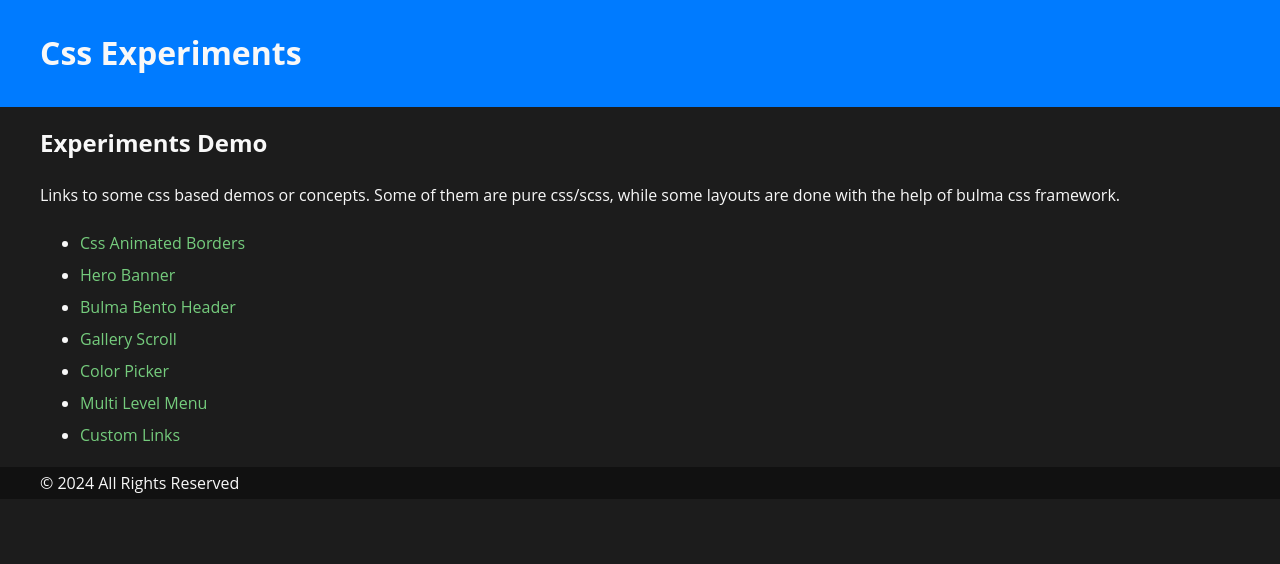
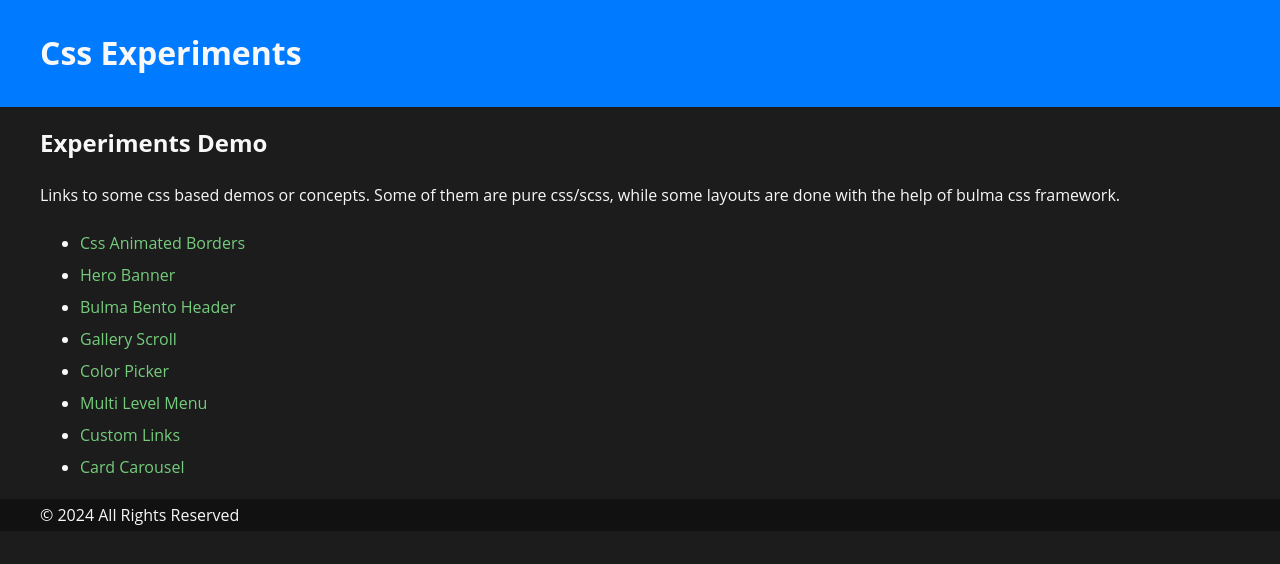
Before and after one commit to ae-app-labs/web-css-experiments, a Jekyll site: the page built from index.md, in a window 1280 px wide. Shown: the top 564 px of the page. Built offline with Jekyll 4.4.1, drawn with Linux system fonts in a browser that asks for light colours.

Commit message:
add experiment

```diff
--- a/index.md
+++ b/index.md
@@ -12,3 +12,4 @@ Links to some css based demos or concepts. Some of them are pure css/scss, while
 - [Color Picker](experiments/color-picker/)
 - [Multi Level Menu](experiments/css-multi-level-menu)
 - [Custom Links](experiments/custom-links/)
+- [Card Carousel](experiments/card-carousel/)
```
